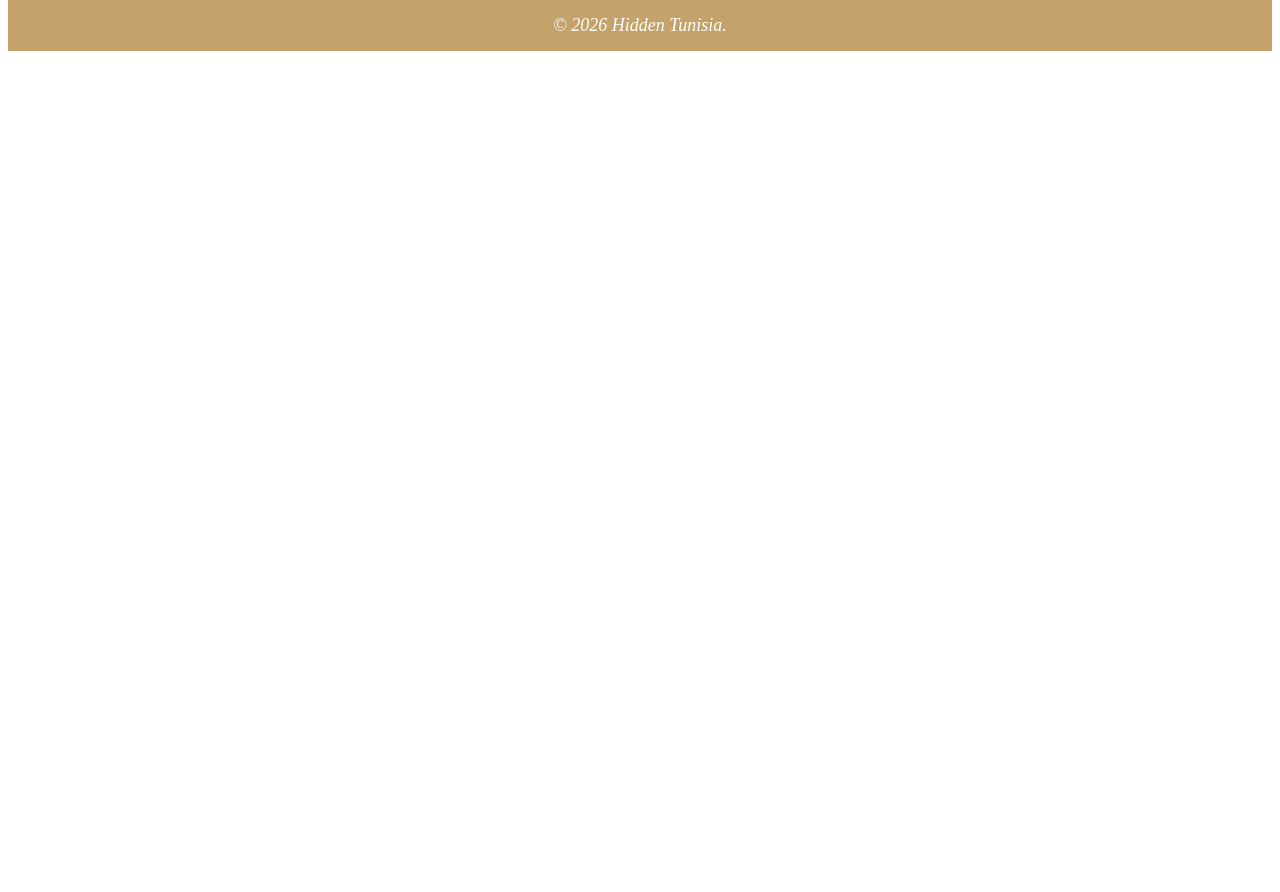
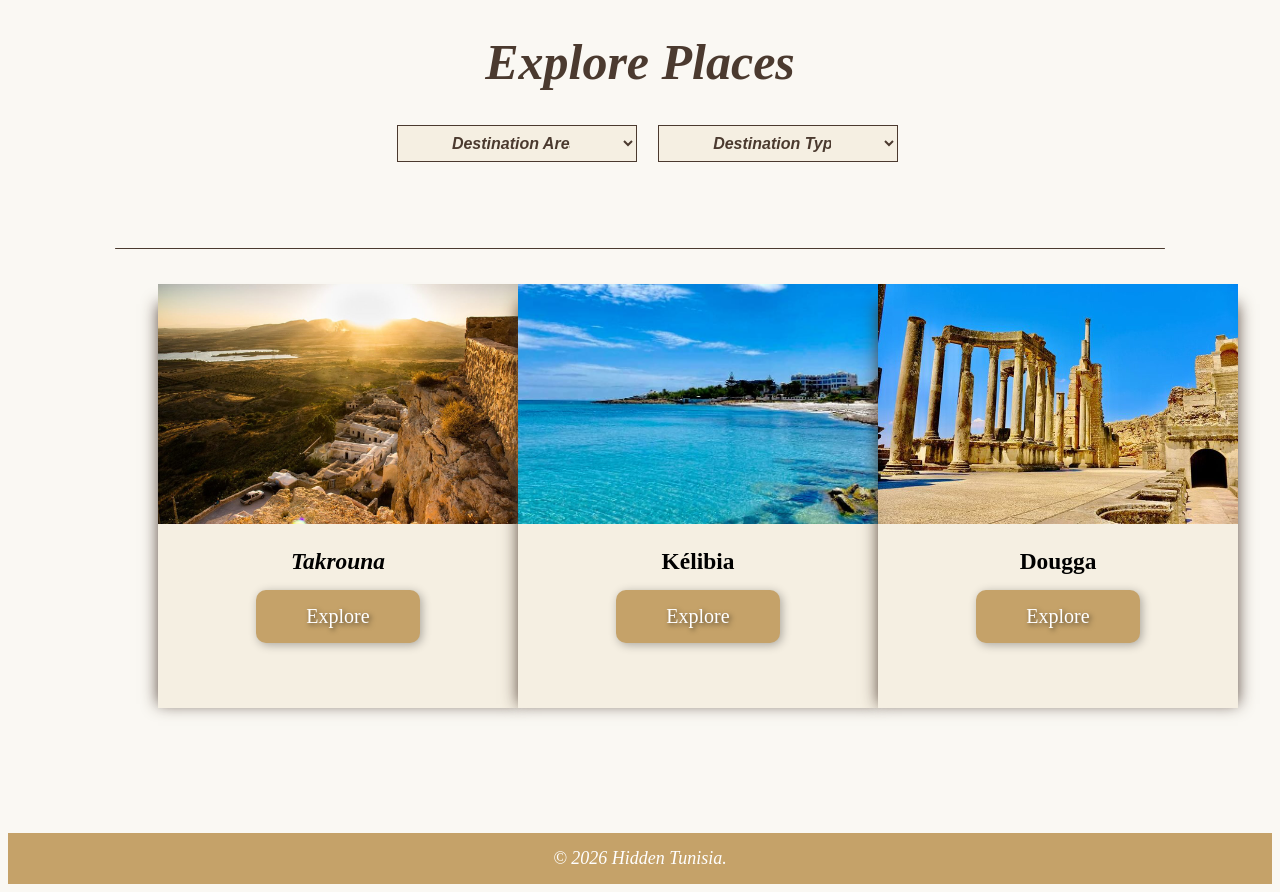
Before and after one commit to malek-soui/Hidden-Tunisia, a PHP site: page /explorer.html in a window 1280 px wide. Shown: the part 84-976 px from the top of the page. Before the commit the page ends 135 px from the top, so only its background shows below. Run offline with PHP 8.4, Linux system fonts and the light colour scheme.

Commit message:
page explorer

```diff
--- a/explorer.html
+++ b/explorer.html
@@ -6,7 +6,7 @@
 <meta charset="UTF-8" />
 <link rel="stylesheet" href="style.css"
 </head>
-<body>
+<body style="background-color: #FAF8F3;">
     <div class="top-bar" style="display: flex ; align-items: center; gap: 10px;" >
         <h2 style="width: 50%;"><b><em><font face=italique>Hidden Tunisia</font></em></b></h2>
     <div class="bar" style="width: 50%;">
@@ -16,6 +16,50 @@
         <a href="#">contact</a>
     </div>
     </div>
+    <div style="height: 100vh;" class="box0">
+        <div class="box1" style="height: 25vh;">
+            <h1><em>Explore Places</em></h1>
+            <select class="select">
+                <option>Destination Area</option>
+                <option>South</option>
+                <option>Sahel</option>
+                <option>Cap Bon</option>
+                <option>North</option>
+            </select>
+            <select class="select">
+                <option>Destination Type</option>
+                <option>Viewpoint</option>
+                <option>Nature Spot</option>
+                <option>Historical Site</option>
+                <option>Café</option>
+                <option>Village</option>
+            </select>
+        </div>
+        <hr id="ligne">
+        <div style="height: 70vh; display: flex;">
+            <div class="card" style="height: 50vh;width:45vh; margin-left:150px;">
+                <div id="ph" style="height: 30vh;width:45vh;"></div>
+                <div class="b" style="height: 20vh;width:45vh;">
+                    <h3 style="margin-bottom: 0px;"><em>Takrouna</em></h3>
+                    <button onclick="window.location.href='explorer.html'" class="bouton bou"><font face=italique>Explore</font></button>
+                </div>
+            </div>
+            <div class="card" style="height: 50vh;width:45vh;">
+                <div id="phh" style="height: 30vh;width:45vh;"></div>
+                <div class="b" style="height: 20vh;width:45vh;">
+                    <h3 style="margin-bottom: 0px;">Kélibia</h3>
+                    <button onclick="window.location.href='explorer.html'" class="bouton bou"><font face=italique>Explore</font></button>
+                </div>
+            </div>
+            <div class="card" style="height: 50vh;width:45vh;margin-right: 150px;">
+                <div id="phhh" style="height: 30vh;width:45vh;"></div>
+                <div class="b" style="height: 20vh;width:45vh;">
+                    <h3 style="margin-bottom: 0px;">Dougga</h3>
+                    <button onclick="window.location.href='explorer.html'" class="bouton bou"><font face=italique>Explore</font></button>
+                </div>
+            </div>
+        </div>
+    </div>
         <footer class="fo">
         <p style="margin :0 0 !important;"><em>© 2026 Hidden Tunisia.</em></p>
     </footer>
--- a/style.css
+++ b/style.css
@@ -63,3 +63,66 @@ body{
     margin: 0 0 !important;
     padding: 15px;
 }
+.box1{
+    color: #4B3A2F;
+    text-align: center;
+    font-size: 25px;
+}
+.select{
+    background-color:#f5efe2;
+    color: #4B3A2F;
+    padding: 8px 50px;
+    font-style: italic;
+    font-size: 16px;
+    font-weight: bold;
+    margin-left: 15px;
+    width:240px;
+    text-align: left;
+    border-color: #4B3A2F;
+}
+#ligne{
+    border: none;
+    height: 1px;
+    background-color: #4B3A2F;
+    margin: 15px auto;
+    border-radius: 5px;
+    width: 1050px;
+}
+.card{
+    margin: 20px auto;
+    background-color: #f5efe2;
+    box-shadow: 0 20px 15px #4b3a2fe6;
+}
+.card:hover{
+    transform: scale(1.05);
+    box-shadow: 0 20px 15px #4B3A2F;
+}
+#ph{
+    background-image:url('Takrouna.jpg');
+    background-size: cover;
+    background-position: center;
+    background-repeat: no-repeat;
+}
+#phh{
+     background-image:url('petitparis.jpg');
+    background-size: cover;
+    background-position: center;
+    background-repeat: no-repeat;
+}
+#phhh{
+    background-image:url('41.jpg');
+    background-size: cover;
+    background-position: center;
+    background-repeat: no-repeat;
+}
+.b{
+    background-color:#f5efe2 ;
+    text-align: center;
+    font-size: 20px;
+}
+.bou{
+    box-shadow: 2px 2px 10px rgba(0, 0, 0, 0.301);
+}
+.bou:hover{
+    box-shadow: 2px 2px 10px rgba(0, 0, 0, 0.533);
+}
```
Also changed, not shown: 41.jpg (added), Takrouna.jpg (added), petitparis.jpg (added).
